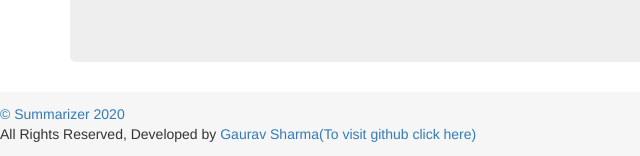
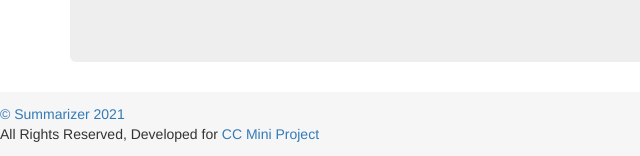
Before and after one commit to jackpearson898/Text-summarization, a Flask app: page / in a window 1280 px wide. Shown: the part 856-1012 px from the top of the page, without its empty margins (0-640 px from the left). Run offline with Flask 2, Linux system fonts and the light colour scheme; some libraries are stand-ins or nearby versions.

Commit message:
Update index1.html

```diff
--- a/templates/index1.html
+++ b/templates/index1.html
@@ -138,9 +138,9 @@
 
 	<footer class="footer gray-bg">
 
-				<a href="">© Summarizer 2020</a> <br>
-				All Rights Reserved, Developed by
-				<a targer = "_blank" href="http://github.com/gs146/">Gaurav Sharma(To visit github click here)</a>
+				<a href="">© Summarizer 2021</a> <br>
+				All Rights Reserved, Developed for
+				<a targer = "_blank" href="">CC Mini Project</a>
 	</footer>
 </body>
 
```
